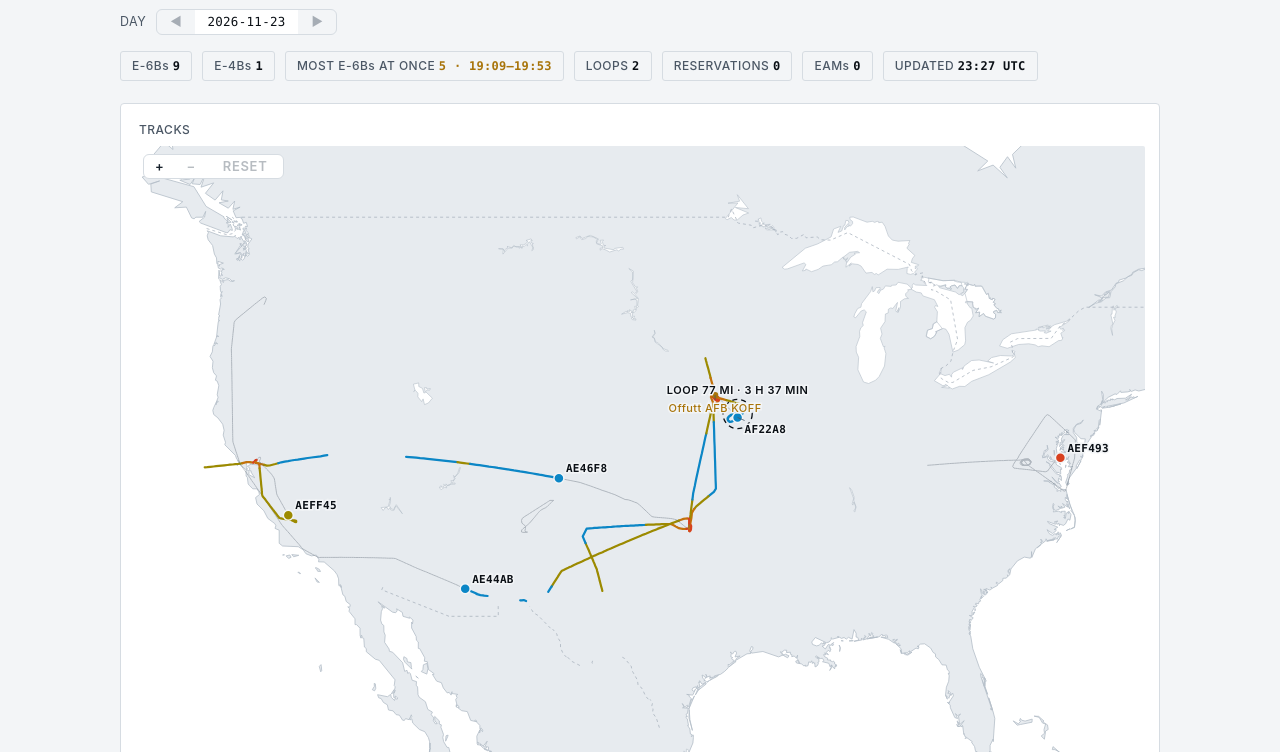
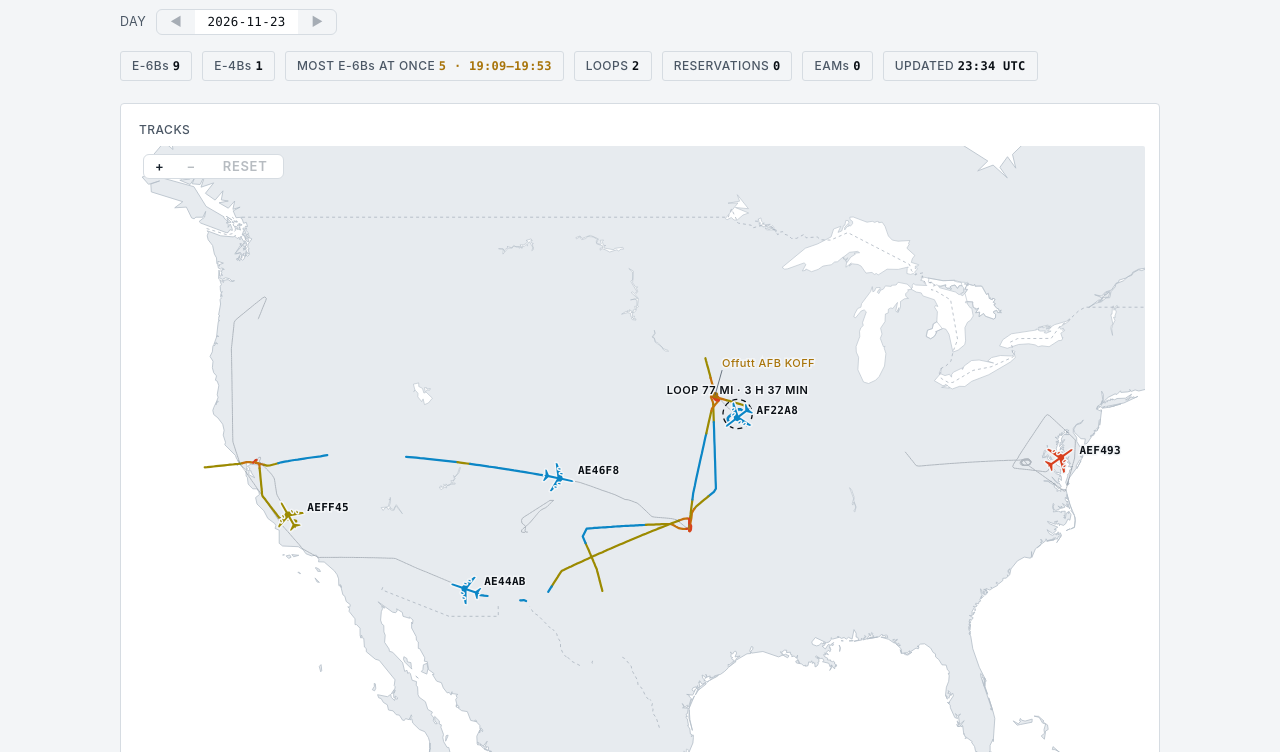
Before and after one commit to NEETINTEL/neetintel.github.io, a plain HTML site: page e6b_tracker.html in a window 1280 px wide. Both pictures are taken after a click on the button "Show on the map". Shown: the part 128-880 px from the top of the page. Drawn offline with Linux system fonts and the light colour scheme.

Commit message:
E6B tracker: 2026-11-23

```diff
--- a/e6b_tracker.html
+++ b/e6b_tracker.html
@@ -75,9 +75,15 @@ button.chip b{color:var(--series)}
 #map .trk.ghost{stroke:var(--ink-2);stroke-width:1;opacity:.35}
 #map .resp.off{opacity:.2}
 #map .nowp{stroke:var(--surface);stroke-width:1.5}
+#map .plane path,#map .plane ellipse{stroke:var(--surface);stroke-width:3px;paint-order:stroke fill;vector-effect:non-scaling-stroke;stroke-linejoin:round}
+#map .plane.b0{fill:var(--b0)} #map .plane.b1{fill:var(--b1)} #map .plane.b2{fill:var(--b2)}
+#map .plane.b3{fill:var(--b3)} #map .plane.b4{fill:var(--b4)} #map .plane.b5{fill:var(--b5)} #map .plane.g{fill:var(--ground)}
+#map .plane.stale{fill:var(--panel)}
+#map .plane.stale path,#map .plane.stale ellipse{stroke:var(--ink-strong);stroke-width:1.2px;stroke-dasharray:2 2}
+#map .plane.picked path,#map .plane.picked ellipse{stroke:var(--ink-strong);stroke-width:3px}
 #map .nowp.g{fill:var(--ground)}
 #map .nowp.picked{stroke:var(--ink-strong);stroke-width:2}
-#map .pickring{fill:none;stroke:var(--series);stroke-width:2.5}
+#map .pickring{fill:var(--surface);fill-opacity:.55;stroke:var(--series);stroke-width:2.5}
 #map .tagl.picked{fill:var(--series)}
 #map .nowp.stale{fill:var(--panel)!important;stroke:var(--ink-strong);stroke-width:1.5;stroke-dasharray:2 2}
 #map .nowp.b0{fill:var(--b0)} #map .nowp.b1{fill:var(--b1)} #map .nowp.b2{fill:var(--b2)}
@@ -188,7 +194,7 @@ html .fab button:hover,html .totop:hover{color:var(--ink)}
     <svg id="map" viewBox="0 0 1000 600" role="img" aria-label="Tracks map">
       <defs><pattern id="hatch" width="6" height="6" patternUnits="userSpaceOnUse" patternTransform="rotate(45)">
         <rect width="6" height="6" style="fill:var(--res-fill)"/><line x1="0" y1="0" x2="0" y2="6" style="stroke:var(--res);stroke-width:1;opacity:.55"/></pattern></defs>
-      <g id="g-geo"><g id="g-land"></g><g id="g-res"></g><g id="g-trk"></g><g id="g-loop"></g></g><g id="g-lab"></g><circle id="hov" class="hov" r="6" style="display:none"/>
+      <g id="g-geo"><g id="g-land"></g><g id="g-res"></g><g id="g-trk"></g><g id="g-loop"></g></g><g id="g-lab"></g><g id="g-icons"></g><circle id="hov" class="hov" r="6" style="display:none"/>
     </svg>
     <div class="seg zoomctl"><button type="button" id="zin" aria-label="Zoom in">+</button><button type="button" id="zout" aria-label="Zoom out">&minus;</button><button type="button" id="zreset"><span class="bi-i"><span class="en">RESET</span><span class="jp" lang="ja">リセット</span></span></button></div>
     </div>
@@ -322,7 +328,12 @@ html .fab button:hover,html .totop:hover{color:var(--ink)}
     drawTime();
   }
   function inForce(r, t) { return (r.start_epoch || 0) <= t && t < (r.end_epoch || 0); }
-  // where an aircraft was at t (s from the day's start): {lat, lon, alt}, between two fixes under 15 minutes apart; in a
+  function bearing(a, b) { return Math.atan2((b[1] - a[1]) * Math.cos(a[0] * Math.PI / 180), b[0] - a[0]) * 180 / Math.PI; }
+  function hdgAt(tr, i) {   // the heading arriving at fix i
+    for (var j = i - 1; j >= 0 && i - j < 6; j--) if (tr[j][0] !== tr[i][0] || tr[j][1] !== tr[i][1]) return bearing(tr[j], tr[i]);
+    return i + 1 < tr.length ? bearing(tr[i], tr[i + 1]) : 0;
+  }
+  // where an aircraft was at t (s from the day's start): {lat, lon, alt, hd}, between two fixes under 15 minutes apart; in a
   // longer gap inside a flight (out of range), its last fix with stale: true; otherwise null
   function posAt(p, t) {
     var tr = p.track;
@@ -332,12 +343,29 @@ html .fab button:hover,html .totop:hover{color:var(--ink)}
       if (a[3] > t) return null;
       if (b[3] - a[3] > 900) {
         var te = T0 + t, inFlight = p.flights.some(function (f) { return f.first <= te && te <= f.last; });
-        return inFlight ? {lat: a[0], lon: a[1], alt: a[2], stale: true} : null;
+        return inFlight ? {lat: a[0], lon: a[1], alt: a[2], hd: hdgAt(tr, i - 1), stale: true} : null;
       }
       var f = b[3] === a[3] ? 0 : (t - a[3]) / (b[3] - a[3]);
-      return {lat: a[0] + (b[0] - a[0]) * f, lon: a[1] + (b[1] - a[1]) * f, alt: f < 0.5 ? a[2] : b[2]};
+      return {lat: a[0] + (b[0] - a[0]) * f, lon: a[1] + (b[1] - a[1]) * f, alt: f < 0.5 ? a[2] : b[2],
+        hd: a[0] === b[0] && a[1] === b[1] ? hdgAt(tr, i - 1) : bearing(a, b)};
     }
     return null;
+  }
+  var ICONS = {
+    'E-6B': {half: [[1, 0], [0.9, 0.06], [0.25, 0.07], [-0.3, 0.95], [-0.42, 0.95], [-0.12, 0.07], [-0.7, 0.07], [-0.92, 0.38], [-1, 0.38], [-0.92, 0.05], [-1, 0]],
+      pods: [[0.1, 0.34, 0.2, 0.08], [-0.1, 0.62, 0.18, 0.08]]},
+    'E-4B': {half: [[1, 0], [0.86, 0.1], [0.2, 0.11], [-0.34, 0.86], [-0.48, 0.86], [-0.1, 0.11], [-0.72, 0.1], [-0.9, 0.42], [-1, 0.42], [-0.92, 0.06], [-1, 0]],
+      pods: [[0.06, 0.34, 0.2, 0.1], [-0.14, 0.6, 0.18, 0.1]]}
+  };
+  Object.keys(ICONS).forEach(function (k) {
+    var I = ICONS[k], pts2 = I.half.concat(I.half.slice(1, -1).reverse().map(function (q) { return [q[0], -q[1]]; }));
+    I.d = pts2.map(function (q, i) { return (i ? 'L' : 'M') + q[0] + ' ' + q[1]; }).join('') + 'Z';
+  });
+  function drawIcon(parent, kind, x, y, hd, size, cls) {
+    var I = ICONS[kind] || ICONS['E-6B'];
+    var g = el('g', {'class': 'plane ' + cls, transform: 'translate(' + x.toFixed(1) + ' ' + y.toFixed(1) + ') rotate(' + (hd - 90).toFixed(1) + ') scale(' + size + ')'}, parent);
+    el('path', {d: I.d}, g);
+    I.pods.forEach(function (q) { [q[1], -q[1]].forEach(function (sy) { el('ellipse', {cx: q[0], cy: sy, rx: q[2] / 2, ry: q[3] / 2}, g); }); });
   }
   function loopR(l) { return Math.max(14, (l.miles / 2 + 6) / 69 * view.sc / view.kx); }
   // the tracks up to tNow (the rest faint), the loops begun by then, the reservations in effect then
@@ -376,7 +404,8 @@ html .fab button:hover,html .totop:hover{color:var(--ink)}
   }
   // labels where they don't cover another: reservations, loops, their bases, then the aircraft (each tries its spots in turn)
   function drawLabels() {
-    var glab = $('g-lab'); glab.textContent = '';
+    var glab = $('g-lab'), gi = $('g-icons'); glab.textContent = ''; gi.textContent = '';
+    var SZ = narrow ? 12 : 15, icons = [];
     var tc = tNow == null ? Infinity : tNow, resL = [], tags = [], pickTag = [], loopLabels = [], baseLabels = [], named = {};
     function inside(s, m) { return s[0] >= -m && s[0] <= W + m && s[1] >= -m && s[1] <= H + m; }
     cur.reservations.forEach(function (r, i) {
@@ -385,19 +414,22 @@ html .fab button:hover,html .totop:hover{color:var(--ink)}
       if (inside(c, 0)) resL.push({cls: 'resl', en: r.id, w: 7, fixed: true, at: [[c[0], c[1] + 4, 'middle']]});
     });
     cur.planes.forEach(function (p) {
-      var name = (p.kind === 'E-4B' ? 'E-4B ' : '') + (p.callsign || p.hex), e;
-      if (tNow == null) {
-        var last = p.track[p.track.length - 1]; if (!last) return;
+      var name = (p.kind === 'E-4B' ? 'E-4B ' : '') + (p.callsign || p.hex), e, sz = SZ, mine = false;
+      if (tNow == null) {   // the whole day: an icon where those still up are now; a dot where the others were last
+        var tr = p.track, last = tr[tr.length - 1]; if (!last) return;
         e = scr(px(last[1], last[0])); if (!inside(e, 0)) return;
-        el('circle', {'class': 'endp', cx: e[0].toFixed(1), cy: e[1].toFixed(1), r: 2.6}, glab);
+        if (p.flights.some(function (f) { return f.up_at_end; }) && last[2] > 0)
+          icons.push({e: e, kind: p.kind, hd: hdgAt(tr, tr.length - 1), sz: sz, cls: 'b' + band(last[2])});
+        else { el('circle', {'class': 'endp', cx: e[0].toFixed(1), cy: e[1].toFixed(1), r: 2.6}, glab); sz = 3; }
       } else {
-        var mine = p.hex === picked, q = posAt(p, tNow);
+        var q = posAt(p, tNow); mine = p.hex === picked;
         if (!q || !mine && (q.alt == null || q.alt <= 0)) return;   // (airborne then; the picked one wherever it was)
         e = scr(px(q.lon, q.lat)); if (!inside(e, 0)) return;
-        if (mine) el('circle', {'class': 'pickring', cx: e[0].toFixed(1), cy: e[1].toFixed(1), r: 11}, glab);
-        el('circle', {'class': 'nowp ' + (q.alt > 0 ? 'b' + band(q.alt) : 'g') + (q.stale ? ' stale' : '') + (mine ? ' picked' : ''), cx: e[0].toFixed(1), cy: e[1].toFixed(1), r: mine ? 6.5 : 5}, glab);
+        if (mine) sz = Math.round(SZ * 1.25);
+        icons.push({e: e, kind: p.kind, hd: q.hd, sz: sz, mine: mine, cls: (q.alt > 0 ? 'b' + band(q.alt) : 'g') + (q.stale ? ' stale' : '') + (mine ? ' picked' : '')});
       }
-      (p.hex === picked && tNow != null ? pickTag : tags).push({from: e, cls: 'tagl' + (p.hex === picked && tNow != null ? ' picked' : ''), en: name, w: 7, at: [[e[0] + 7, e[1] - 6, 'start'], [e[0] + 7, e[1] + 15, 'start'], [e[0] - 7, e[1] - 6, 'end'], [e[0] - 7, e[1] + 15, 'end'], [e[0], e[1] - 11, 'middle'], [e[0], e[1] + 20, 'middle']]});
+      var o = sz + 4;   // (its name clear of its icon)
+      (mine ? pickTag : tags).push({from: e, cls: 'tagl' + (mine ? ' picked' : ''), en: name, w: 7, at: [[e[0] + o, e[1] - 4, 'start'], [e[0] + o, e[1] + 14, 'start'], [e[0] - o, e[1] - 4, 'end'], [e[0] - o, e[1] + 14, 'end'], [e[0], e[1] - o - 3, 'middle'], [e[0], e[1] + o + 12, 'middle']]});
     });
     cur.planes.forEach(function (p) {
       p.loops.forEach(function (l) {
@@ -414,7 +446,8 @@ html .fab button:hover,html .totop:hover{color:var(--ink)}
         }
       });
     });
-    var taken = [];
+    // every icon's box is taken before any label goes down
+    var taken = icons.map(function (c) { var r = c.sz * 1.05 + (c.mine ? 6 : 1); return [c.e[0] - r, c.e[1] - r, c.e[0] + r, c.e[1] + r]; });
     pickTag.concat(resL, loopLabels, baseLabels, tags).forEach(function (L) {
       var w = Math.max(L.en.length * L.w, L.jp ? L.jp.length * 11.5 : 0) + 6, pick = null, f = L.at[0];
       if (!L.fixed) {
@@ -434,6 +467,15 @@ html .fab button:hover,html .totop:hover{color:var(--ink)}
       }
       var attrs = {'class': L.cls, x: pick.a[0].toFixed(1), y: Math.max(13, pick.a[1]).toFixed(1), 'text-anchor': pick.a[2]};
       if (L.jp) twin(glab, attrs, L.en, L.jp); else el('text', attrs, glab, L.en);
+    });
+    icons.forEach(function (c) {   // last, over everything: the picked one ringed, on top of the others
+      if (c.mine) return;
+      drawIcon(gi, c.kind, c.e[0], c.e[1], c.hd || 0, c.sz, c.cls);
+    });
+    icons.forEach(function (c) {
+      if (!c.mine) return;
+      el('circle', {'class': 'pickring', cx: c.e[0].toFixed(1), cy: c.e[1].toFixed(1), r: c.sz + 5}, gi);
+      drawIcon(gi, c.kind, c.e[0], c.e[1], c.hd || 0, c.sz, c.cls);
     });
     if (!cur.planes.length) twin(glab, {'class': 'empty', x: W / 2, y: H / 2, 'text-anchor': 'middle'}, 'NO FLIGHTS', '飛行なし');
   }
```
Also changed, not shown: e6b_tracker/2026-11-23.json (+1 -1 lines).
